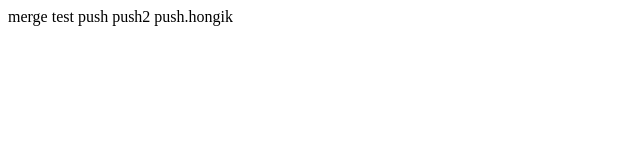
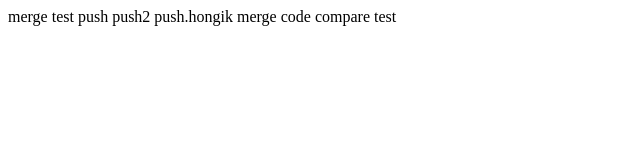
Before and after one commit to ahi200/hong, a plain HTML site: page index.html in a window 1280 px wide. Shown: the whole page, without its empty margins (0-640 px from the left). Drawn offline with Linux system fonts and the light colour scheme.

Commit message:
code compare test

```diff
--- a/index.html
+++ b/index.html
@@ -6,4 +6,5 @@ merge test
 push
 push2
 push.hongik
+merge code compare test
 </html>
```
